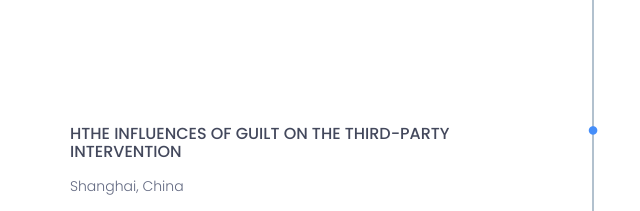
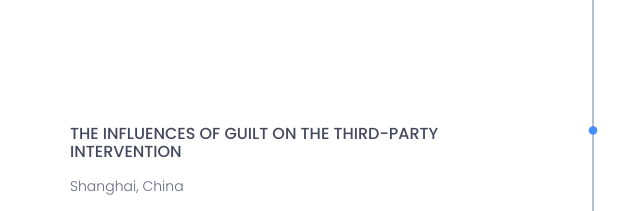
Before and after one commit to wx340190403wx/wx340190403wx.github.io, a plain HTML site: page index.html in a window 1280 px wide. Shown: the part 3200-3411 px from the top of the page, 0-640 px from the left. Drawn offline with nearby package versions, Linux system fonts and the light colour scheme.

Commit message:
Update index.html

```diff
--- a/index.html
+++ b/index.html
@@ -521,7 +521,7 @@
 													<div class="timeline-content">
 <!--														<div class="timeline-content text-right">-->
 														<h4 class="title">
-															hThe influences of Guilt on the Third-party intervention
+															The influences of Guilt on the Third-party intervention
 														</h4>
 														<h5>Shanghai, China</h5>
 														<p class="description">
```
